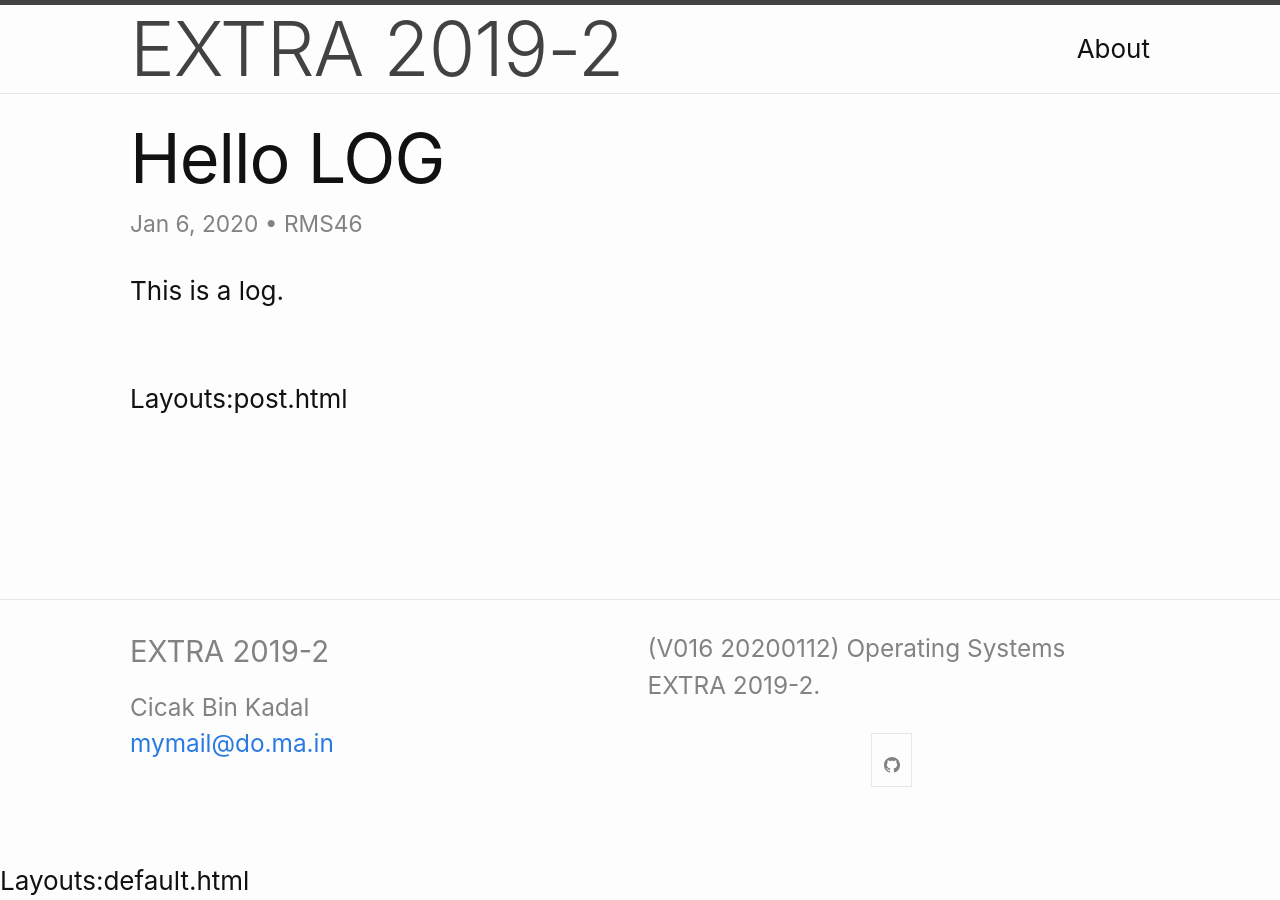
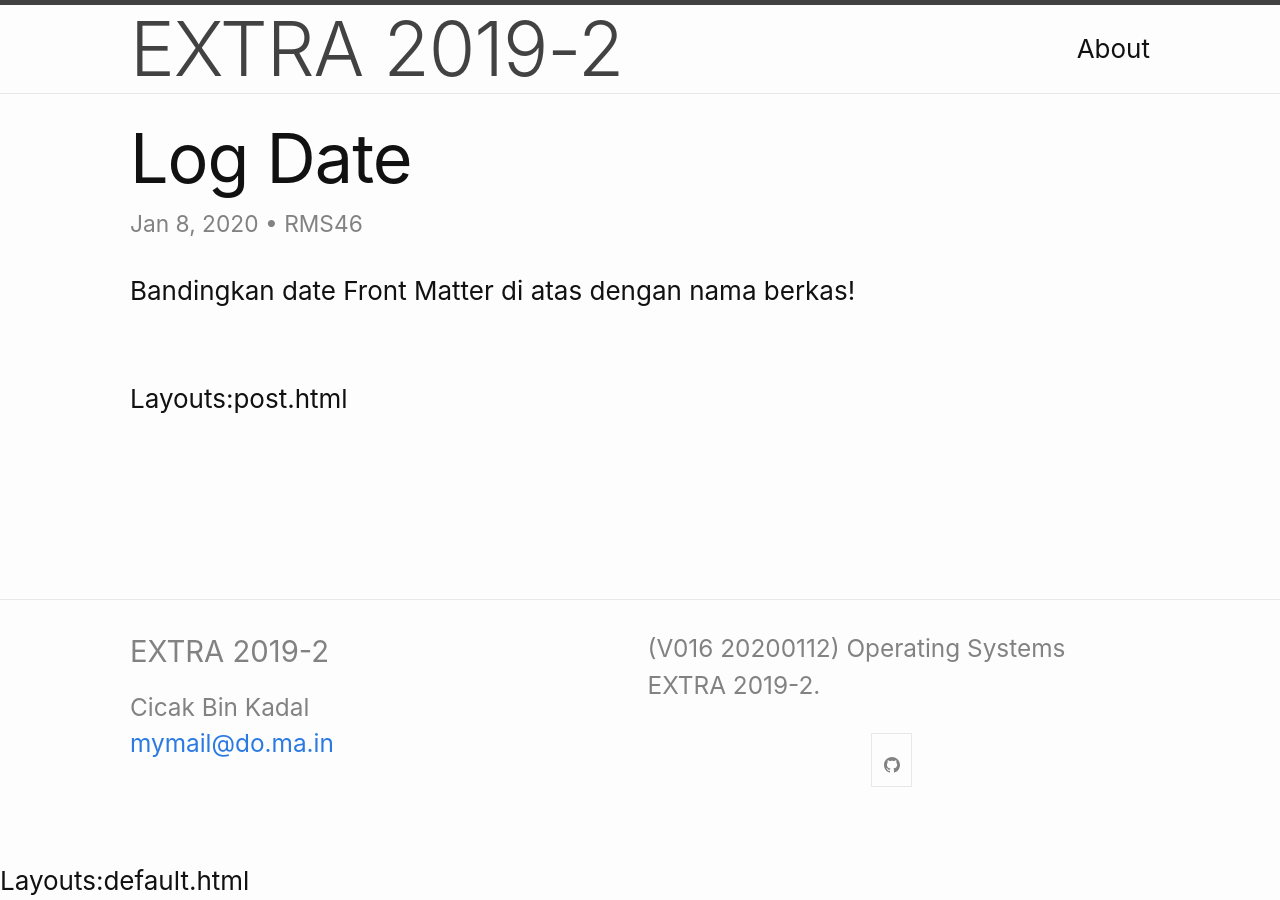
Before and after one commit to UI-FASILKOM-OS/extra192, a Jekyll site: the page built from _posts/rms46/2020-01-06-log.md, in a window 1280 px wide. Built offline with Jekyll 4.4.1, drawn with Linux system fonts in a browser that asks for light colours.

Commit message:
PAMULANG1 rms46

```diff
--- a/_posts/rms46/2020-01-06-log.md
+++ b/_posts/rms46/2020-01-06-log.md
@@ -1,8 +1,9 @@
 ---
 layout: post
-title: "Hello LOG"
+title: "Log Date"
 categories: log rms46
+date: 2020-01-08
 author: "RMS46"
 ---
 
-This is a log.
+Bandingkan date Front Matter di atas dengan nama berkas!
```
